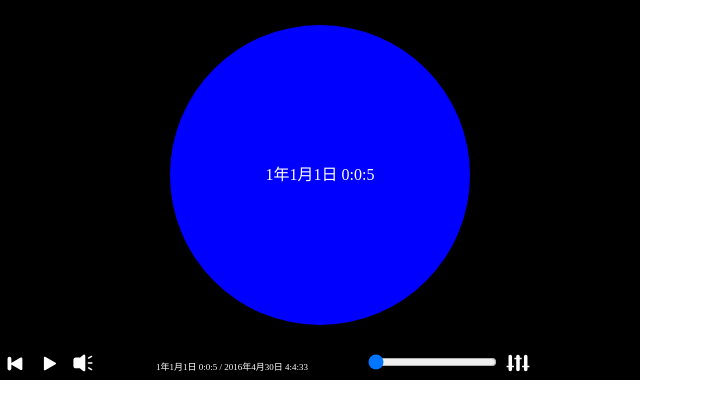
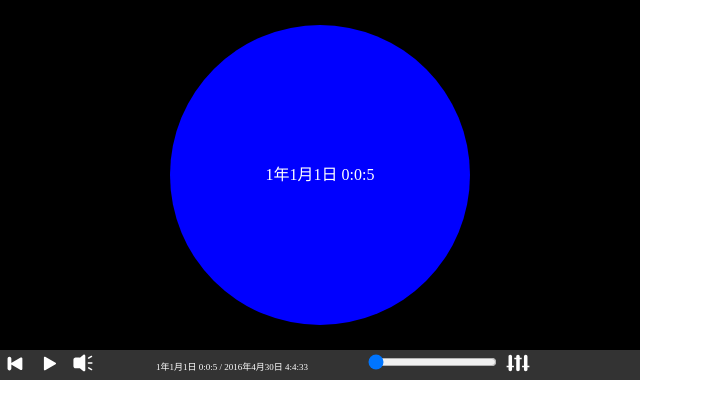
Before and after one commit to butchi/TheEarthTheMovie, a plain HTML site: page index.html in a window 1280 px wide. Shown: the whole page, without its empty margins (0-703 px from the left). Drawn offline with Linux system fonts and the light colour scheme.

Commit message:
fix color

```diff
--- a/css/style.css
+++ b/css/style.css
@@ -69,7 +69,7 @@ button {
   height: 30px;
 
   color: #fff;
-  background-color: #000;
+  background-color: #333;
   }
 
   .controller .time {
```
